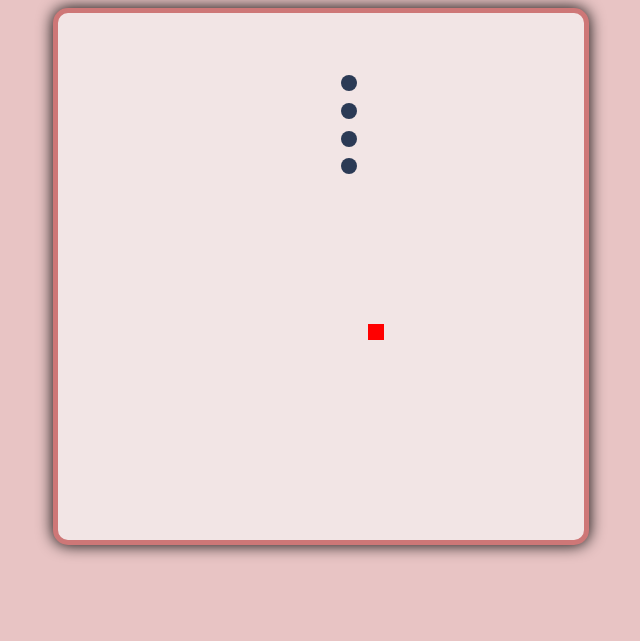
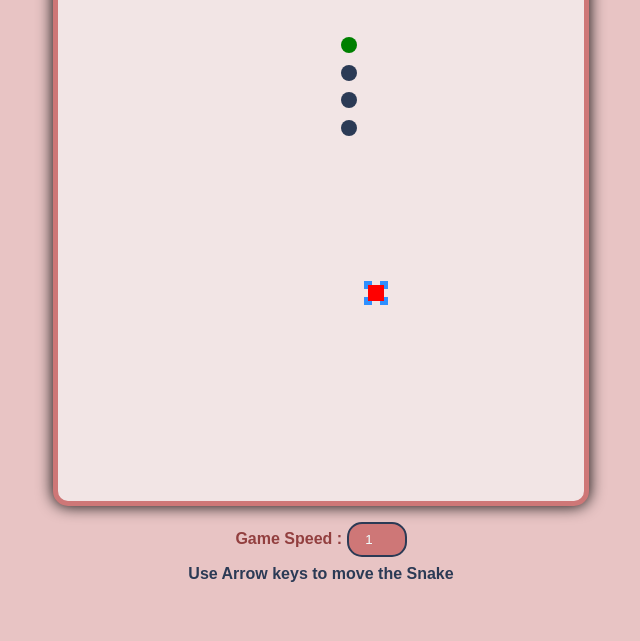
Before and after one commit to alireza-sadi/JS, a plain HTML site: page Home work/21-Snake with feed/index.html in a window 1280 px wide. Shown: the part 175-816 px from the top of the page, without its empty margins (319-959 px from the left). Drawn offline with nearby package versions, Linux system fonts and the light colour scheme.

Commit message:
Update index.html

```diff
--- a/Home work/21-Snake with feed/index.html
+++ b/Home work/21-Snake with feed/index.html
@@ -43,12 +43,48 @@
         background-color: red;
         width: 1rem;
         height: 1rem;
+        outline: 4px solid rgb(47, 144, 255);
+        outline-style: dashed;
+      }
+      .help {
+        margin-top: 0.5rem;
+        color: #2b3a55;
+        font-family: sans-serif;
+        font-size: 1rem;
+        font-weight: 900;
+      }
+      .snake-head {
+        background-color: green;
+        width: inherit;
+        height: inherit;
+        border-radius: 50%;
+      }
+      .speed {
+        margin-top: 1rem;
+        font-family: sans-serif;
+        font-size: 1rem;
+        font-weight: 700;
+        color: #923f3f;
+      }
+      .speed input {
+        padding: 0.5rem;
+        text-align: center;
+        background-color: #ce7777;
+        border-radius: 15px;
+        border: 2px solid #2b3a55;
+        color: azure;
       }
     </style>
   </head>
   <body>
     <h1>Snake Game</h1>
     <div class="container"><table></table></div>
+    <div class="speed">
+      Game Speed :
+      <input type="number" value="1" id="gamespeed" min="1" max="3" />
+    </div>
+
+    <div class="help">Use Arrow keys to move the Snake</div>
   </body>
   <script>
     A = [
@@ -80,6 +116,10 @@
     const randomCell = () => {
       return Math.floor(Math.random() * 10) + Math.floor(Math.random() * 8);
     };
+    const gameSpeed = () => {
+      gameSd = 350 - $("#gamespeed").val() * 100;
+      console.log(gameSd);
+    };
     const render = () => {
       t.empty();
       A.forEach((row, ri) => {
@@ -93,18 +133,25 @@
       for (i in H) {
         $(`td[pos=r${S[i]}c${H[i]}]`).html('<div class="snake-body"></div>');
       }
+      $(`td[pos=r${S[0]}c${H[0]}]`).html('<div class="snake-head"></div>');
     };
     render();
     z = randomCell();
     const feed = () => {
       $(`td[pos=r${z}c${z}]`).html('<div class="red"></div>');
       if (S[0] == z && H[0] == z) {
-        console.log("feeded");
+        S.push(z);
+        H.push(z);
         z = randomCell();
-        $(`td[pos=r${z}c${z}]`).html('<div class="red"></div>');
       }
     };
-
+    feed();
+    const gameOver = () => {
+      for (i in H)
+        if (S[0] == S[i + 1] && H[0] == H[i + 1]) {
+          console.log("Game Over");
+        }
+    };
     const update = () => {
       if (H[0] > A[0].length - 1) H[0] = 0;
       if (H[0] < 0) H[0] = A[0].length - 1;
@@ -154,6 +201,8 @@
       update();
       render();
       feed();
+      gameOver();
+      gameSpeed();
     }, 200);
   </script>
 </html>
```
